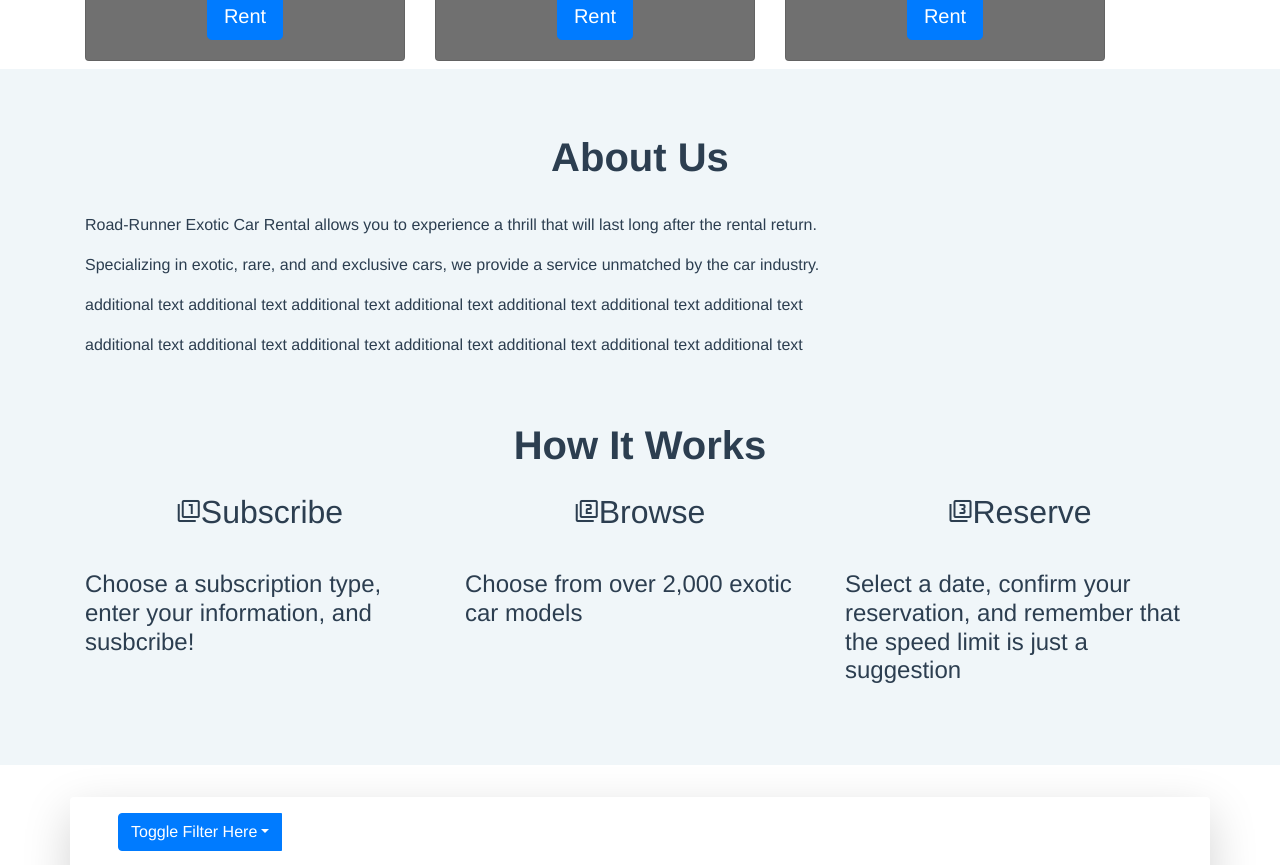
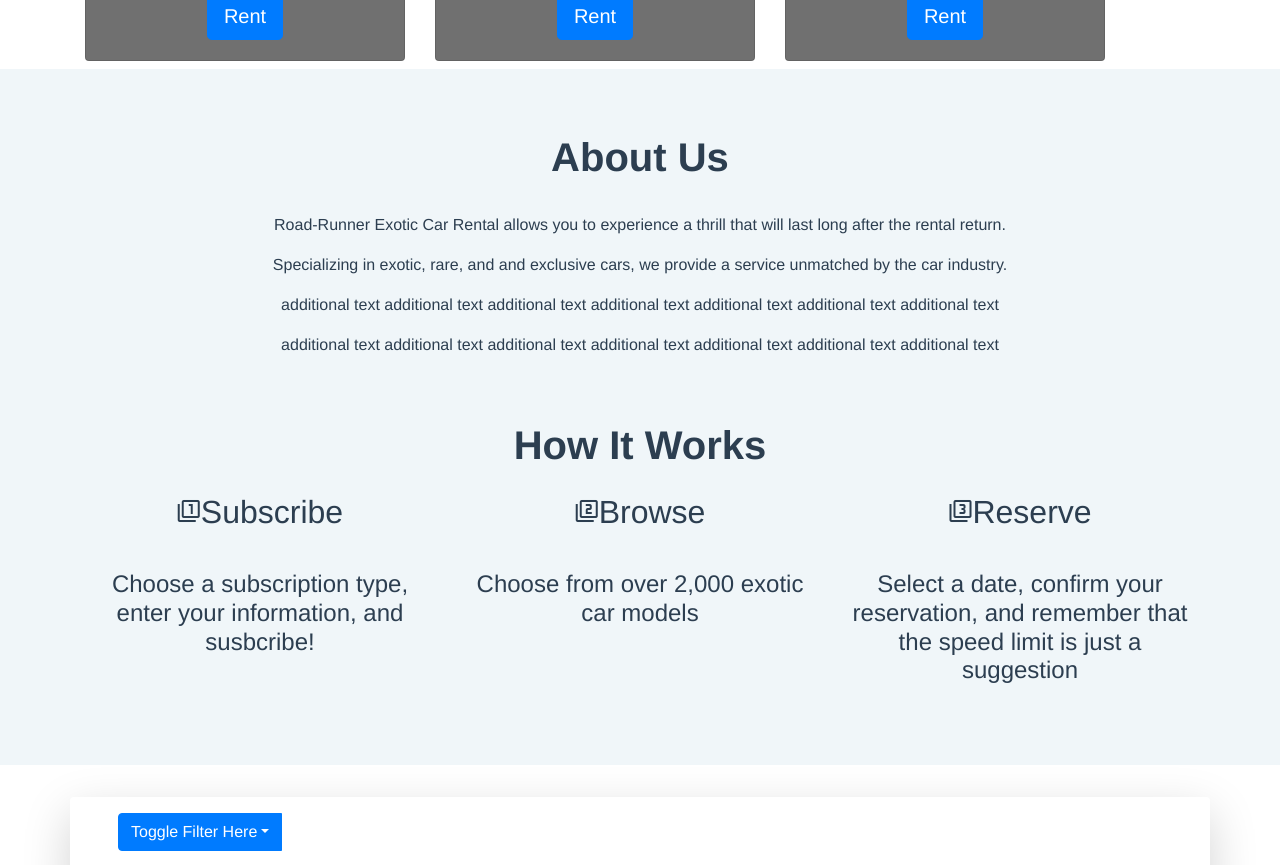
Before and after one commit to bootcamp-s19/group-project-1, a Vue app in the folder roadrunner/: page / in a window 1280 px wide. Shown: the part 1000-1865 px from the top of the page. Built offline with nearby package versions, Linux system fonts and the light colour scheme.

Commit message:
fixed text alignment

```diff
--- a/roadrunner/src/components/AboutUs.vue
+++ b/roadrunner/src/components/AboutUs.vue
@@ -2,13 +2,13 @@
   <div class="jumbotron jumbotron-fluid" id="about">
     <div class="container">
       <div class="row">
-        <div class="col">
-          <center>
+        <div class="col" id="about2">
+
             <h1 id="AboutUs">
               <strong>About Us</strong>
             </h1>
             <br>
-          </center>
+
 
           <p>Road-Runner Exotic Car Rental allows you to experience a thrill that will last long after the rental return.</p>
           <p>Specializing in exotic, rare, and and exclusive cars, we provide a service unmatched by the car industry.</p>
@@ -84,6 +84,12 @@
   background-color: #F0F6F9;
 }
 
+p {
+  text-align: center;
+
+}
+
+
 
 </style>
 
```
